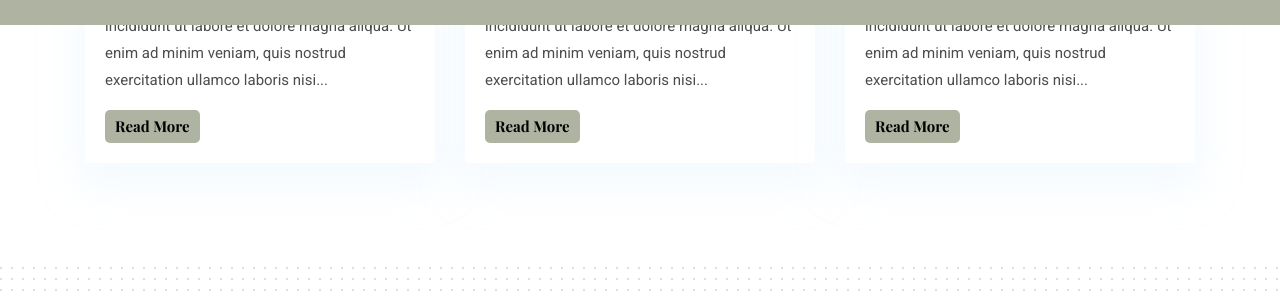
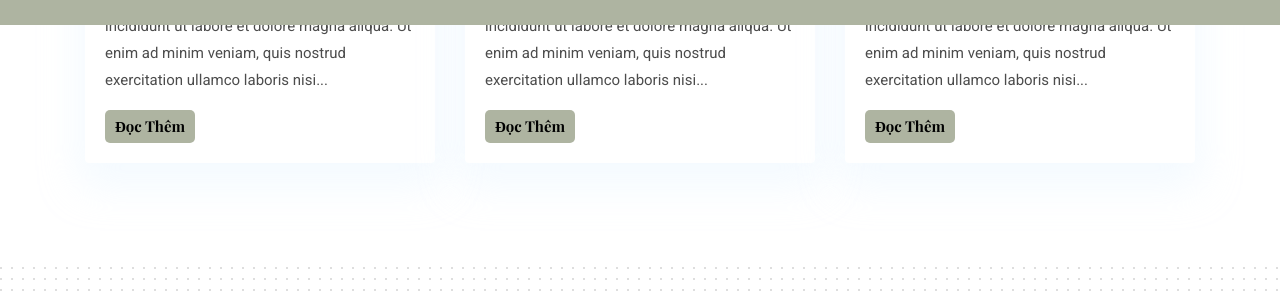
Before and after one commit to tvtien96/chipmastervn.github.io, a Jekyll site: the page built from index.html, in a window 1280 px wide and 900 px high, scrolled down 5983 px. Shown: the part 144-442 px from the top of the window. Built offline with Jekyll 4.4.1, drawn with Linux system fonts in a browser that asks for light colours.

Commit message:
Post - Change to Vietnamese words

```diff
--- a/_includes/post.html
+++ b/_includes/post.html
@@ -6,7 +6,7 @@
         <a class="text-dark" href="{{ post.url | relative_url }}">{{ post.title }}</a>
       </h4>
       <p class="card-text">{% assign curlyend = '}' %}{{ post.excerpt | markdownify | strip_html | replace: "{% include JB/setup %", "" | replace: curlyend, "" | truncatewords: 30 }}</p>
-      <a href="{{ post.url | relative_url }}" class="btn btn-xs btn-primary">Read More</a>
+      <a href="{{ post.url | relative_url }}" class="btn btn-xs btn-primary">Đọc thêm</a>
     </div>
   </article>
 </div>
```
